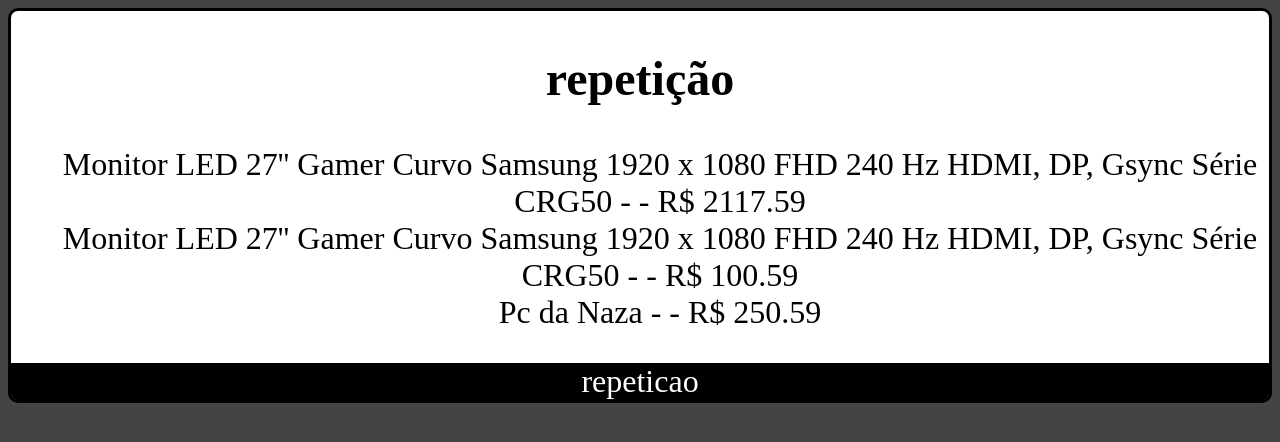
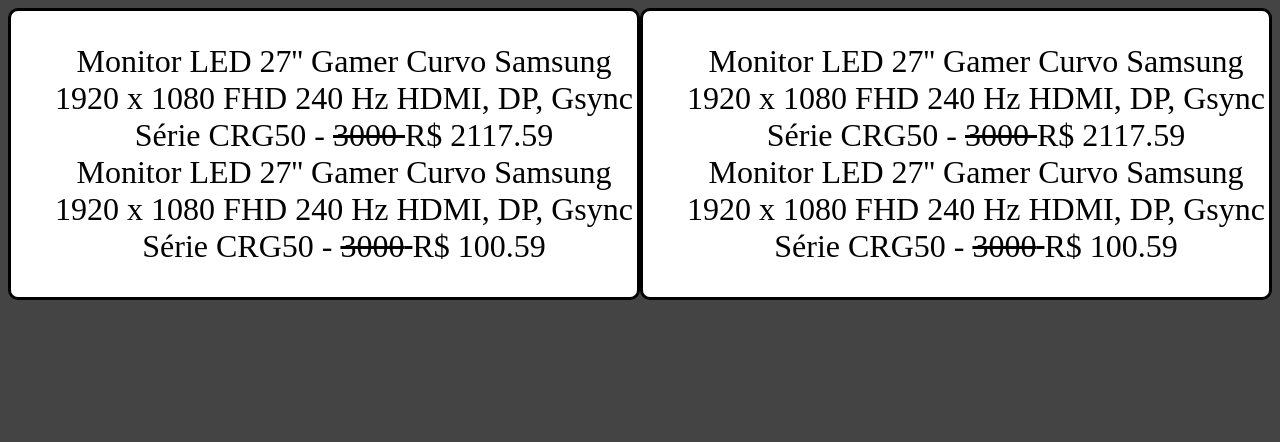
Before and after one commit to gabrielsaimo/b8one, a React (Create React App) app: page / in a window 1280 px wide. Shown: the top 442 px of the page. Built offline with nearby package versions, Linux system fonts and the light colour scheme.

Commit message:
tirando volume

```diff
--- a/src/App.jsx
+++ b/src/App.jsx
@@ -3,8 +3,10 @@
 import Repeticao from "./components/todo";
 export default props =>
   <div className="App">
-    <Card titulo="repeticao">
+    <Card >
       <Repeticao></Repeticao>
     </Card>
-
+    <Card >
+      <Repeticao ></Repeticao>
+    </Card>
   </div>
--- a/src/components/todo.jsx
+++ b/src/components/todo.jsx
@@ -4,12 +4,11 @@
 {
     function getProdutos(){
         return products.map(prod =>{
-            return <li key={prod.id}> {prod.nome} - {prod.descricao} - R$ {prod.preco} </li>
+            return <li key={prod.id}> {prod.nome} - {prod.descricao} <del>{prod.oferta} </del>R$ {prod.preco} </li>
         })
     }
     return(
         <div>
-            <h2>repetição</h2>
             <ul>
                 {getProdutos()}
             </ul>
--- a/src/data/products.js
+++ b/src/data/products.js
@@ -1,5 +1,4 @@
 export default[
     {id:1,nome:"Monitor LED 27'' Gamer Curvo  Samsung 1920 x 1080 FHD 240 Hz HDMI, DP, Gsync Série CRG50" ,oferta:3000,preco:2117.59},
-    {id:2,nome:"Monitor LED 27'' Gamer Curvo  Samsung 1920 x 1080 FHD 240 Hz HDMI, DP, Gsync Série CRG50",oferta:3000,preco:100.59},
-    {id:3,nome:'Pc da Naza',oferta:3000,preco:250.59}
+    {id:2,nome:"Monitor LED 27'' Gamer Curvo  Samsung 1920 x 1080 FHD 240 Hz HDMI, DP, Gsync Série CRG50",oferta:3000,preco:100.59}
 ]
--- a/src/index.js
+++ b/src/index.js
@@ -1,7 +1,7 @@
 import React from 'react';
 import ReactDOM from 'react-dom';
 import App from './App.jsx';
-import './app.css';
+import './App.css';
 
 ReactDOM.render(
 <App></App>,
```
